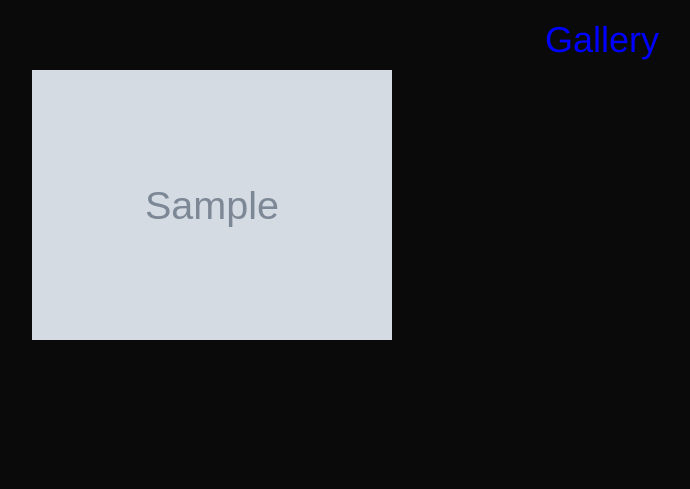
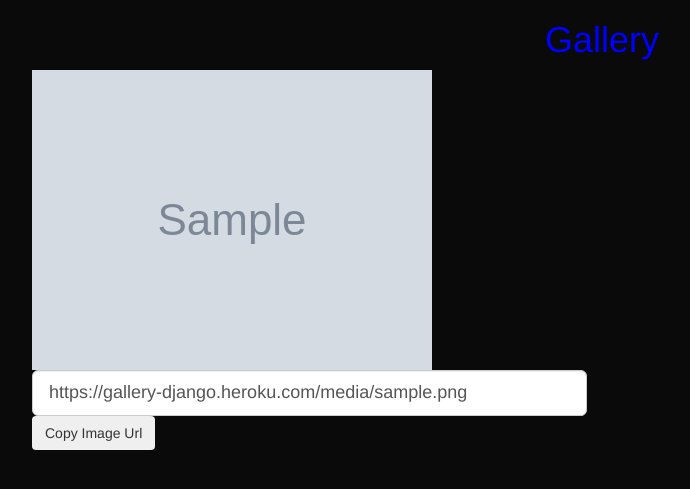
Before and after one commit to carolmbithe/Gallery, a Django app: page / in a window 1280 px wide. Shown: the part 102-591 px from the top of the page, without its empty margins (38-728 px from the left). Run offline with Django 3.2, Linux system fonts and the light colour scheme; tables that the repository leaves empty hold one stand-in row (values such as "Sample post"); grey boxes marked "Sample" are stand-in pictures; some libraries are stand-ins or nearby versions.

Commit message:
copy link

```diff
--- a/photos/templates/index.html
+++ b/photos/templates/index.html
@@ -14,12 +14,21 @@
     {% for photo in photos %}
 
     <!-- displaying News articles -->
-    <div class="col-md-4">
+    <div class="col-md-6">
 
     <a href="{% url 'imagedetails' photo.id %}"><img src="{{photo.image.url}}" class="img-responsive" alt="Image"></a>
+    <input class="form-control input-lg" type="text" value="https://gallery-django.heroku.com{{photo.image.url}}" id ="{{photo.id}}-url">
+    <button class="btn btn-outline-info" onclick="copyUrl('{{photo.id}}-url')">Copy Image Url</button>
     </div>
 
   </div>
+  <script type="text/javascript">
+      function copyUrl(element){
+        var myVar = document.getElementById(element)
+        myVar.select();
+        document.execCommand('copy')
+      }
+    </script>
 
   {% empty %}
   <div class="row">
```
Also changed, not shown: photos/tests.py (line endings or trailing spaces).
